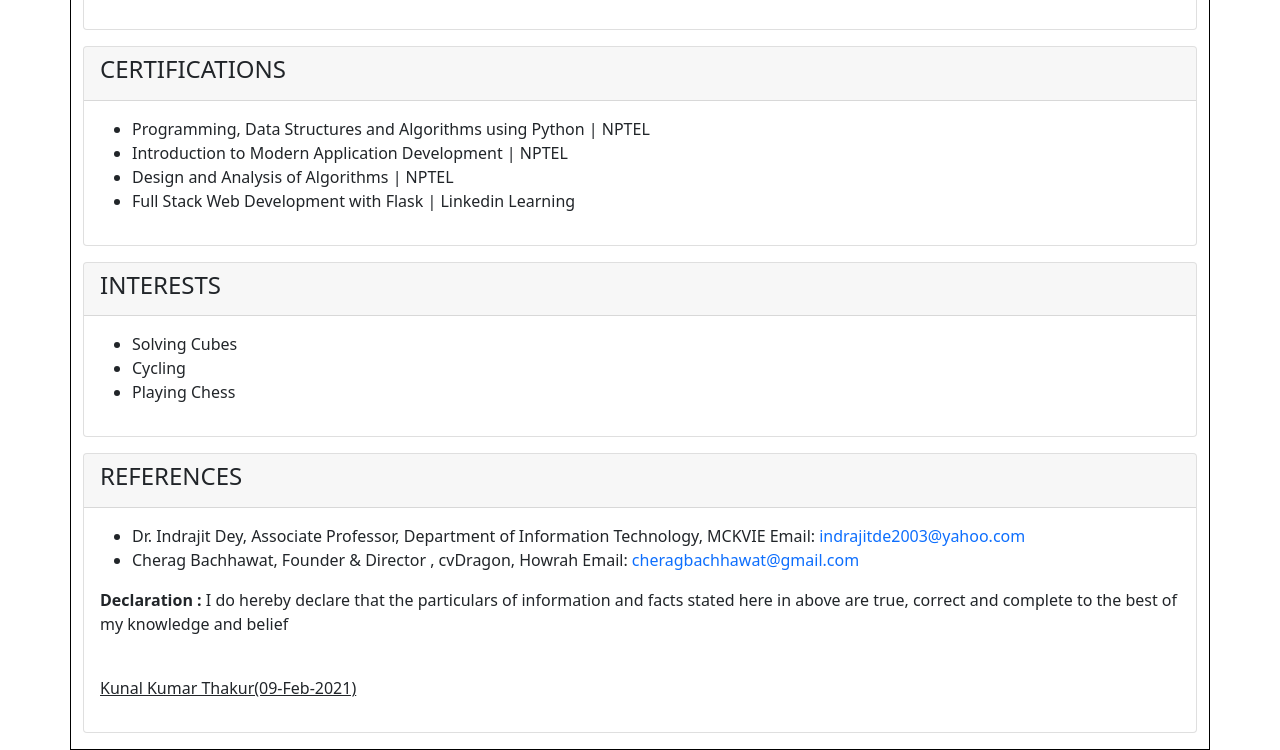
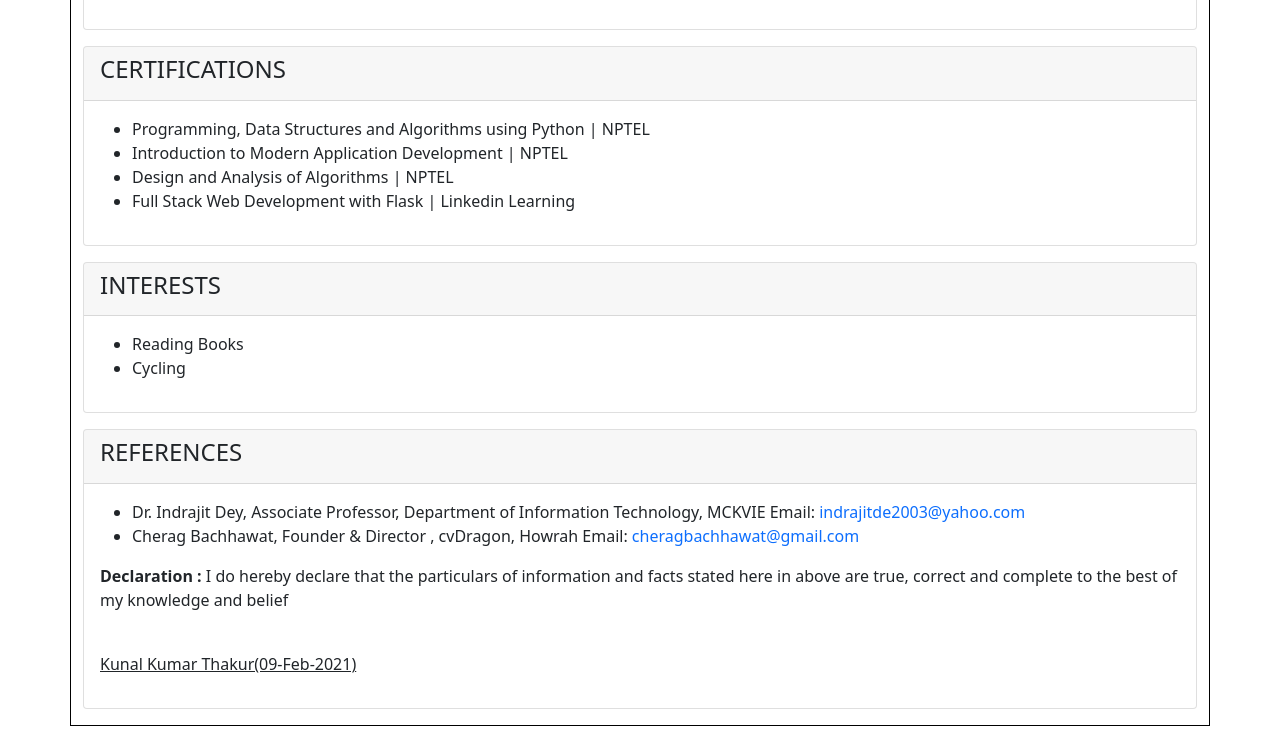
Before and after one commit to thakurk908/thakurk908.github.io, a plain HTML site: page index.html in a window 1280 px wide. Shown: the part 1670-2420 px from the top of the page. After the commit the page ends 2396 px from the top, so only its background shows below. Drawn offline with nearby package versions, Linux system fonts and the light colour scheme.

Commit message:
Update index.html

```diff
--- a/index.html
+++ b/index.html
@@ -151,9 +151,8 @@ Analysis of Algorithms” by CMI, with a final score of 83%</li>
   </div>
   <div class="card-body">
   	<ul>
-  		<li>Solving Cubes</li>
+  		<li>Reading Books</li>
   		<li>Cycling</li>
-  		<li>Playing Chess</li>
   	</ul>
   </div>
 </div>
```
